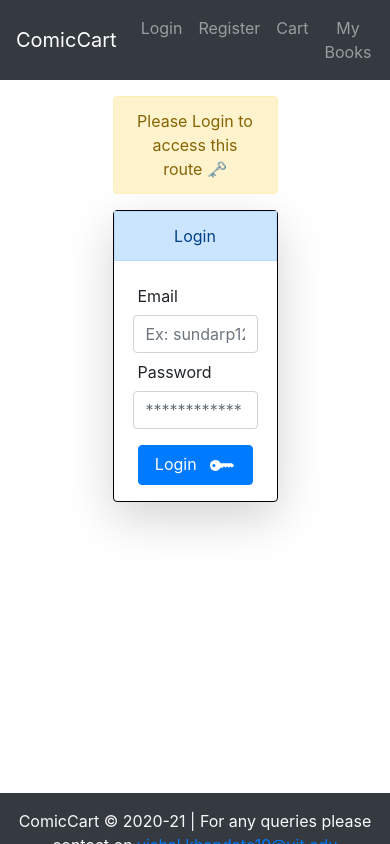
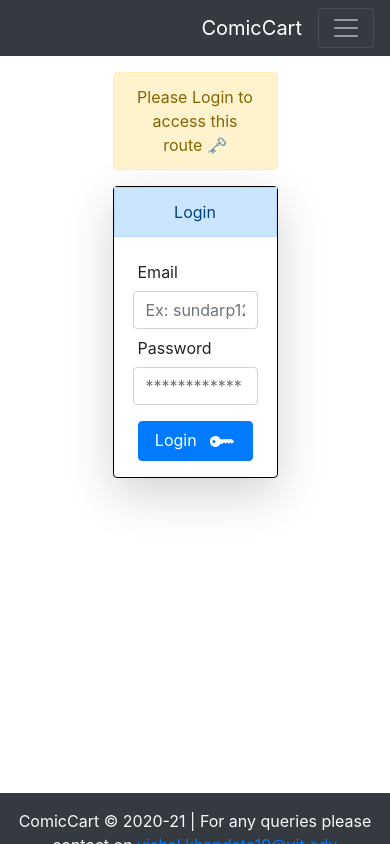
Before and after one commit to vkinsane/SDP_ComicCart, a React (Create React App) app in the folder frontend/: page /cart in a window 390 px wide. Built offline with nearby package versions, Linux system fonts and the light colour scheme.

Commit message:
Made Responsive

```diff
--- a/frontend/src/App.js
+++ b/frontend/src/App.js
@@ -19,6 +19,7 @@ import Helper from "./helper_methods/helper";
 var userName = {};
 export default class App extends Component {
   state = {
+    scrWidth: window.innerWidth,
     // userName: "",
     logout: false,
     logoutBtnVisible: localStorage.getItem("isLoggedIn"),
@@ -34,6 +35,7 @@ export default class App extends Component {
         ? JSON.parse(localStorage.getItem("userData")).role === 1
         : false,
     });
+    // console.log(this.state.scrWidth);
   }
   showAdminRoutes() {
     if (this.showPrivateRoutes()) {
@@ -112,29 +114,58 @@ export default class App extends Component {
       <React.Fragment>
         <div className="App">
           <Router>
-            <Navbar bg="dark" variant="dark" className="sticky-top">
+            <Navbar
+              collapseOnSelect
+              expand="lg"
+              bg="dark"
+              variant="dark"
+              className="sticky-top"
+              style={{
+                justifyContent: "flex-end",
+              }}
+            >
               <Navbar.Brand href="/">ComicCart</Navbar.Brand>
-              <Nav className="mr-auto">
-                {/* <Nav.Link href="/home">Home</Nav.Link> */}
-
+              <Navbar.Toggle aria-controls="responsive-navbar-nav" />
+              <Navbar.Collapse id="responsive-navbar-nav">
+                <Nav className="me-auto">
                   {!localStorage.getItem("isLoggedIn") && (
                     <React.Fragment>
-                    <Nav.Link href="/login">Login</Nav.Link>
-                    <Nav.Link href="/register">Register</Nav.Link>
+                      <Nav.Link classname="p-2" href="/login">
+                        Login
+                      </Nav.Link>
+                      <Nav.Link classname="p-2" href="/register">
+                        Register
+                      </Nav.Link>
                     </React.Fragment>
                   )}
-                <Nav.Link href="/cart">Cart</Nav.Link>
-                <Nav.Link href="/dashboard">My Books</Nav.Link>
+                  <Nav.Link classname="p-2" href="/cart">
+                    Cart
+                  </Nav.Link>
+                  <Nav.Link classname="p-2" href="/dashboard">
+                    My Books
+                  </Nav.Link>
+
+                  <Helper />
+                  <Nav.Link classname="p-2">
+                    {this.state.scrWidth < 992 && this.state.logoutBtnVisible && (
+                      <React.Fragment>
+                        <Button variant="danger" onClick={this.logout}>
+                          Logout
+                        </Button>
+                      </React.Fragment>
+                    )}
+                  </Nav.Link>
 
                   {/* Show admin links */}
                   {/* Helper Component to check whether user is admin or not */}
-
-                <Helper />
                 </Nav>
+              </Navbar.Collapse>
+              {/* {console.log(this.state.scrWidth > 992)} */}
+              {this.state.scrWidth > 992 && (
                 <Form inline>
                   {this.state.logoutBtnVisible && (
                     <React.Fragment>
-                    <Alert variant="primary">
+                      <Alert variant="primary" className="m-0 p-2">
                         <svg
                           xmlns="http://www.w3.org/2000/svg"
                           width="25"
@@ -165,17 +196,10 @@ export default class App extends Component {
                   {/* if user clicks on logout then redirect him to /login route */}
                   {this.state.logout && <Redirect to="/login/loggedout" />}
                   &nbsp;&nbsp;&nbsp;
-                {/* <FormControl
-                  type="text"
-                  placeholder="Search"
-                  className="mr-sm-2"
-                />
-                <Button variant="outline-info">Search</Button> */}
                 </Form>
+              )}
             </Navbar>
-            {/* <Route path="/" exact render={() => landingPage()} />{" "} */}
-            {/* <Route path="/" exact render={() => <h1>Hello World</h1>} />{" "} */}
-            <Route path="/" exact render={() => <Home />} />{" "}
+            <Route path="/" exact render={() => <Home />} />
             <Route path="/login" render={() => <Login />} />
             <Route path="/register" exact render={() => <AddUser />} />
             {this.showPrivateRoutes() ? (
--- a/frontend/src/components/home.component.js
+++ b/frontend/src/components/home.component.js
@@ -7,6 +7,7 @@ import ImageHelper from "./imagehelper.component";
 var key = 0;
 class Home extends Component {
   state = {
+    scrWidth: window.innerWidth,
     allbooks: [],
     imageurl: "",
     cartArray: [],
@@ -99,7 +100,7 @@ class Home extends Component {
       <React.Fragment>
         {this.state.showAlert && (
           <Alert variant={this.state.alertType}>
-            {this.state.message}{" "}
+            {this.state.message}
             <button
               type="button"
               className="close"
@@ -115,26 +116,39 @@ class Home extends Component {
             </button>
           </Alert>
         )}
-        <Row>
+        <Row
+          className="m-auto"
+          style={{
+            width: this.state.scrWidth < 693 ? "min-content" : "",
+          }}
+        >
           {/* <CardDeck style={{ width: "70rem" }}> */}
           {this.state.allbooks.map((eachBook) => {
             return (
               <React.Fragment key={++key}>
                 <Card
-                  className="shadow bg-white rounded"
+                  id="card-book"
+                  className="shadow bg-white rounded mb-3 ml-4"
                   border="secondary"
-                  style={{ width: "20rem" }}
+                  // style={{ width: "20rem", }}
+                  style={{
+                    // maxHeight: "200px",
+                    // height: "50vh",
+                    fontSize: "1px",
+                    maxWidth: "315px",
+                    width: "54vw",
+                    minWidth: "288px",
+                  }}
                 >
                   <ImageHelper book={eachBook} />
-                  <Card.Header>
+                  <Card.Header className="py-1">
                     <h4>{eachBook.bookName}</h4>
                   </Card.Header>
-                  <Card.Body>
+                  <Card.Body className="pr-3 py-2">
                     <table>
                       <tbody>
                         <tr>
                           <td>
-                            {" "}
                             <Card.Title>Author</Card.Title>
                           </td>
                           <td>
--- a/frontend/src/components/imagehelper.component.js
+++ b/frontend/src/components/imagehelper.component.js
@@ -5,7 +5,16 @@ const ImageHelper = ({ book }) => {
     ? `https://backend-api-comiccart.herokuapp.com/book/photo/${book._id}`
     : `https://images.pexels.com/photos/3561339/pexels-photo-3561339.jpeg?auto=compress&cs=tinysrgb&dpr=2&h=650&w=940`;
 
-  return <img src={imageurl} alt="book-img" height="200px" width="auto" />;
+  return (
+    <img
+      src={imageurl}
+      alt="book-img"
+      style={{
+        maxHeight: "200px",
+        height: "50vh",
+      }}
+    />
+  );
 };
 
 export default ImageHelper;
```
Lines whose indentation alone changed are shown as unchanged.
